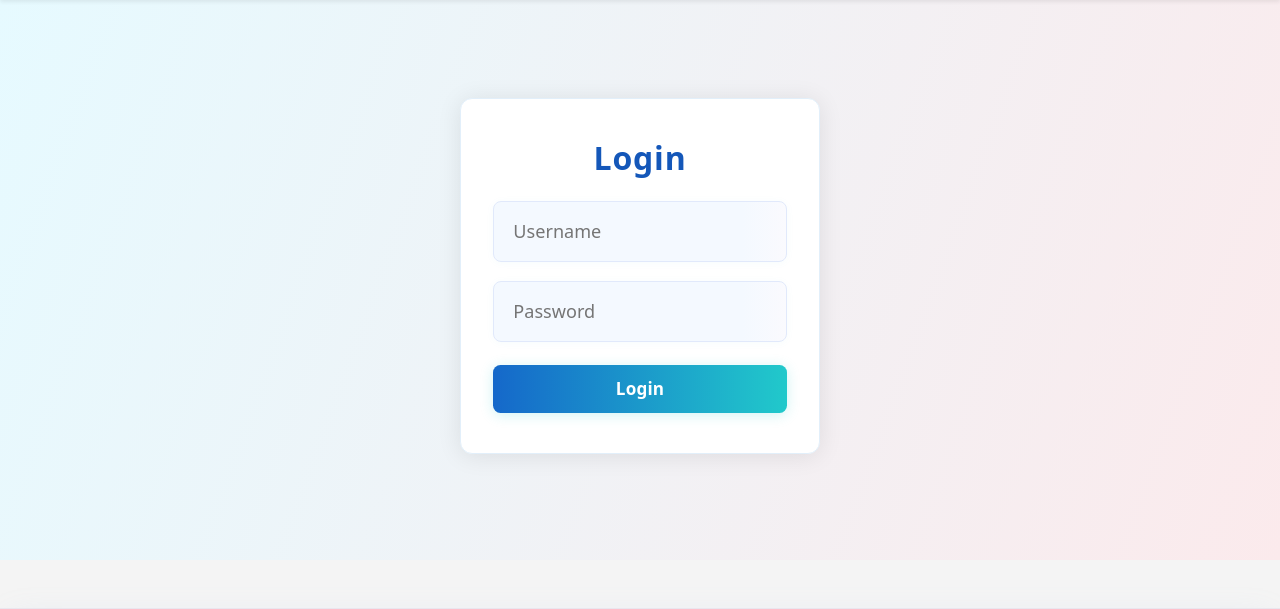
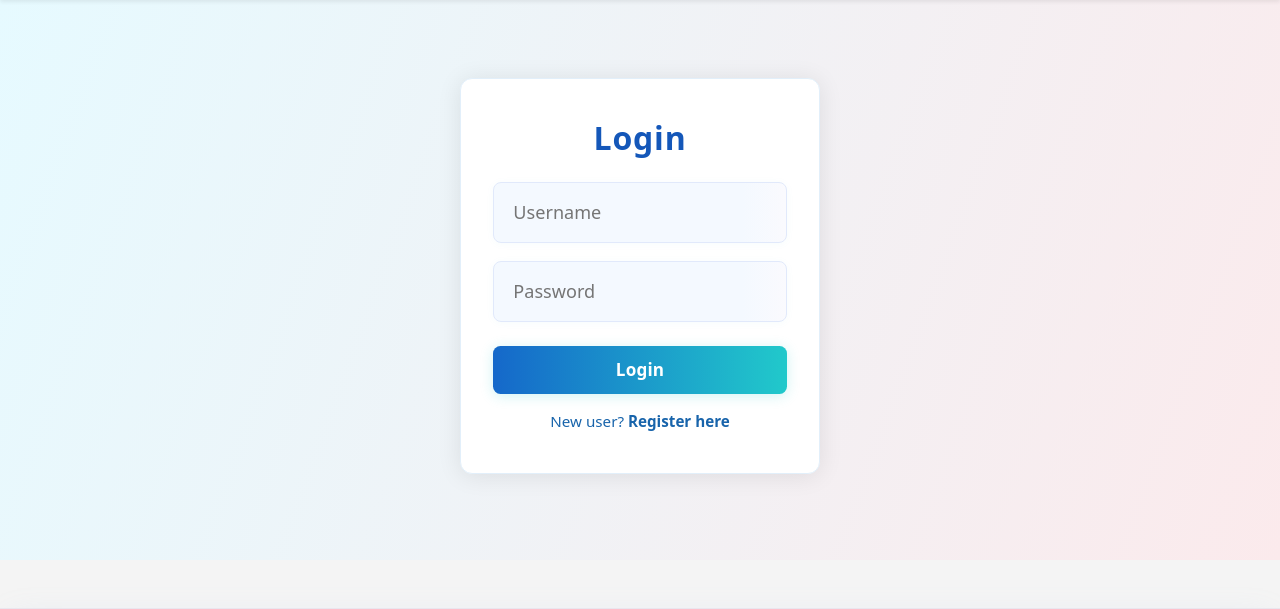
Before and after one commit to venkateshmacherla/Job-Portal-Web-Application, a Flask app: page /login in a window 1280 px wide. Shown: the part 106-715 px from the top of the page. Run offline with Flask 3, Linux system fonts and the light colour scheme.

Commit message:
Update login.html

```diff
--- a/templates/login.html
+++ b/templates/login.html
@@ -50,6 +50,25 @@
     .login-box button:hover {
         background: #235ba8;
     }
+
+    .register-link {
+        margin-top: 1rem;
+        text-align: center;
+        font-size: 0.95rem;
+        color: #1864ab;
+    }
+
+    .register-link a {
+        color: #1864ab;
+        text-decoration: none;
+        font-weight: 600;
+        transition: color 0.2s ease;
+    }
+
+    .register-link a:hover {
+        color: #235ba8;
+        text-decoration: underline;
+    }
 </style>
 
 <div class="login-container">
@@ -60,6 +79,9 @@
             <input type="password" name="password" placeholder="Password" required>
             <button type="submit">Login</button>
         </form>
+        <div class="register-link">
+            New user? <a href="{{ url_for('register') }}">Register here</a>
+        </div>
     </div>
 </div>
 {% endblock %}
```
